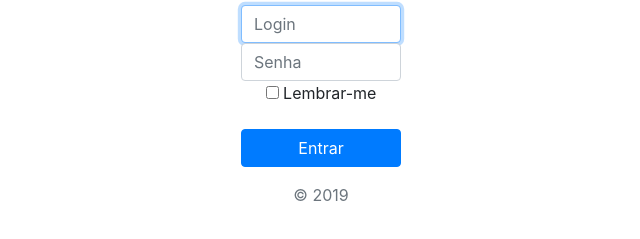
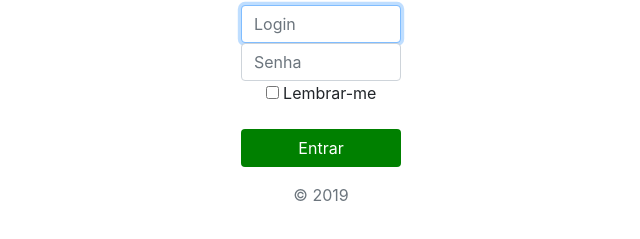
Before and after one commit to MarcosVMoreira/Trabalho-de-Bootstrap, a plain HTML site: page login.html in a window 1280 px wide. Shown: the part 227-466 px from the top of the page, without its empty margins (319-959 px from the left). Drawn offline with Linux system fonts and the light colour scheme.

Commit message:
Update: cor botao login

```diff
--- a/login.html
+++ b/login.html
@@ -34,7 +34,7 @@
 
         <div class="row justify-content-center">
             <div class="col-2">
-                <a class="text-decoration-none" href="index.html"><button class="btn btn-primary btn-block" type="submit">Entrar</button></a>
+                <a class="text-decoration-none" href="index.html"><button class="btn btn-block" style="background-color: green; color: white" type="submit">Entrar</button></a>
             </div>
         </div>
 
```
